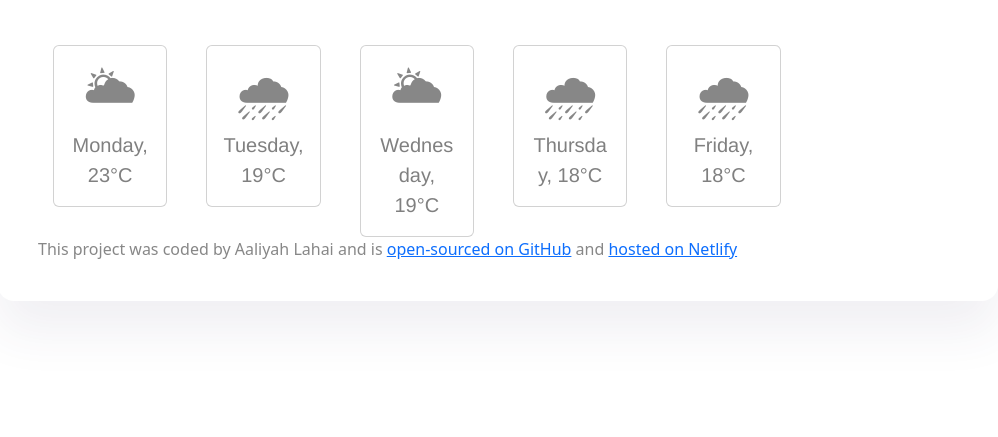
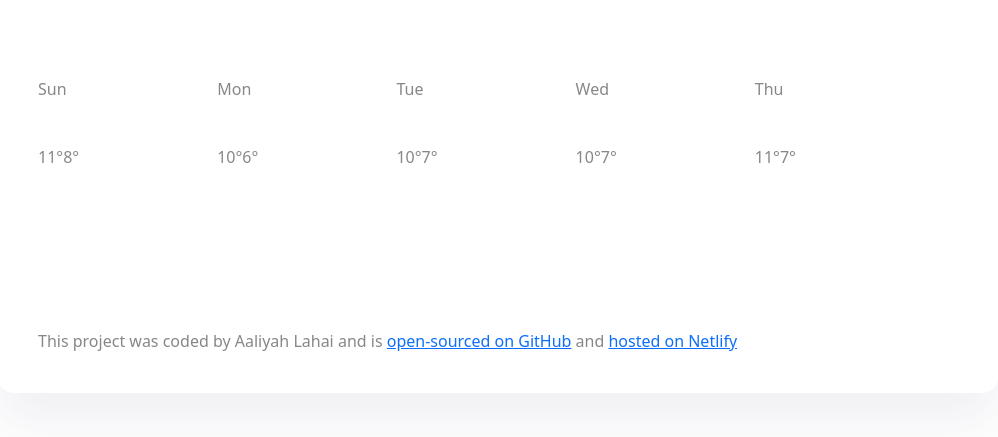
Before and after one commit to AaliyahL635/Weather-app, a plain HTML site: page index.html in a window 1280 px wide. Shown: the part 363-800 px from the top of the page, without its empty margins (17-1015 px from the left). Drawn offline with nearby package versions, Linux system fonts and the light colour scheme; no server answers.

Commit message:
display forecast function added, css structuring

```diff
--- a/index.html
+++ b/index.html
@@ -77,55 +77,9 @@
 
 
     <br/>
-    <div class="row row-cols-1 row-cols-md-6 g-4">
-      <div class="col">
-        <div class="card">
 
-          <div class="card-body">
-            <h5 class="card-title">🌥</h5>
-            <p class="card-text">Monday, 23°C </p>
-          </div>
-        </div>
-      </div>
-      <div class="col">
-        <div class="card">
-
-          <div class="card-body">
-            <h5 class="card-title">🌧</h5>
-            <p class="card-text">Tuesday, 19°C</p>
-          </div>
-        </div>
-      </div>
-      <div class="col">
-        <div class="card">
-
-          <div class="card-body">
-            <h5 class="card-title">🌥</h5>
-            <p class="card-text">Wednesday, 19°C</p>
-          </div>
-        </div>
-      </div>
-      <div class="col">
-        <div class="card">
-
-          <div class="card-body">
-            <h5 class="card-title">🌧</h5>
-            <p class="card-text">Thursday, 18°C</p>
-          </div>
-        </div>
-      </div>
-      <div class="col">
-        <div class="card">
-
-          <div class="card-body">
-            <h5 class="card-title">🌧</h5>
-            <p class="card-text">Friday, 18°C</p>
-          </div>
-
-        </div>
-
-      </div>
-    </div>
+    <div class="WeatherForecast row" id="forecast">
+</div>
 
     <footer>This project was coded by Aaliyah Lahai and is <a href="https://github.com/AaliyahL635/Weather-app" target="_blank" rel="noopener noreferrer">open-sourced on GitHub</a> and <a href="https://soft-medovik-41d4c6.netlify.app/" target="_blank" rel="noopener noreferrer">hosted on Netlify</a>
 
--- a/src/index.js
+++ b/src/index.js
@@ -34,6 +34,54 @@ function formatDate(timestamp) {
   let days = ["Sun", "Mon", "Tue", "Wed", "Thur", "Fri", "Sat"];
   let day = days[date.getDay()];
   return `${day} ${hours}:${minutes}`;
+}
+
+function displayForecast() {
+  let forecastElement = document.querySelector("#forecast");
+  let forecastHTML = `<div class="WeatherForecast row">`;
+  forecastHTML =
+    forecastHTML +
+    `<div class="col">
+<div class="WeatherForecastPreview">
+<div class="forecast-time">Sun</div><canvas width="38" height="38"></canvas>
+<div class="forecast-temperature"><span class="forecast-temperature-max">11°</span><span class="forecast-temperature-min">8°</span>
+</div>
+</div>
+</div>
+<div class="col">
+  <div class="WeatherForecastPreview">
+    <div class="forecast-time">Mon</div>
+    <canvas width="38" height="38"></canvas>
+    <div class="forecast-temperature"><span class="forecast-temperature-max">10°</span><span class="forecast-temperature-min">6°</span>
+    </div>
+  </div>
+</div>
+<div class="col">
+  <div class="WeatherForecastPreview">
+    <div class="forecast-time">Tue</div>
+    <canvas width="38" height="38"></canvas>
+    <div class="forecast-temperature"><span class="forecast-temperature-max">10°</span><span class="forecast-temperature-min">7°</span>
+    </div>
+  </div>
+</div>
+<div class="col">
+  <div class="WeatherForecastPreview">
+    <div class="forecast-time">Wed</div>
+    <canvas width="38" height="38"></canvas>
+    <div class="forecast-temperature"><span class="forecast-temperature-max">10°</span><span class="forecast-temperature-min">7°</span>
+    </div>
+  </div>
+</div>
+<div class="col">
+  <div class="WeatherForecastPreview">
+    <div class="forecast-time">Thu</div>
+    <canvas width="38" height="38"></canvas>
+<div class="forecast-temperature"><span class="forecast-temperature-max">11°</span><span class="forecast-temperature-min">7°</span>
+</div>
+</div>
+</div>`;
+  forecastHTML = forecastHTML + `</div>`;
+  forecastElement.innerHTML = forecastHTML;
 }
 
 function showTemperature(response) {
@@ -102,4 +150,5 @@ fahrenheitConversion.addEventListener("change", displayFahrenheitTemp);
 let searchForm = document.querySelector("#search-form");
 searchForm.addEventListener("submit", handleSubmit);
 
+displayForecast();
 searchCity("Milan");
--- a/src/styles.css
+++ b/src/styles.css
@@ -86,3 +86,8 @@ img {
   width: 64px;
   size: 30px;
 }
+.WeatherForecast {
+  padding-bottom: 40px;
+  margin-top: 40px;
+  margin-bottom: 40px;
+}
```
